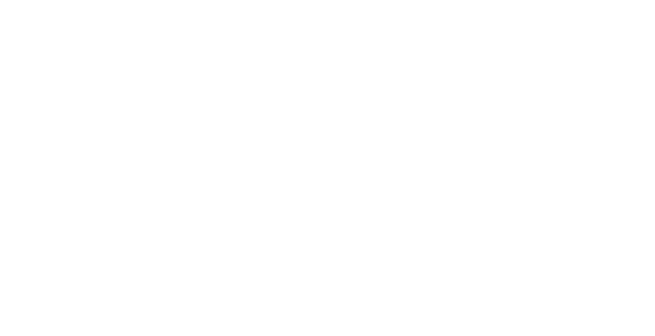
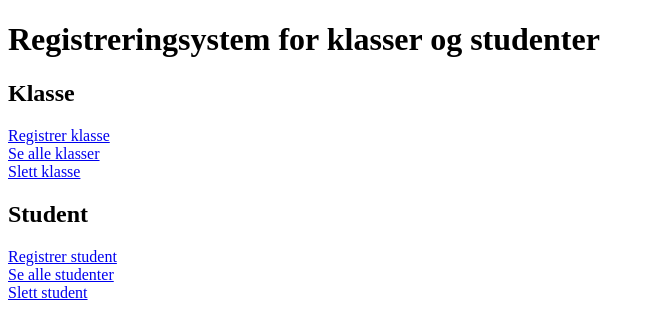
Before and after one commit to suzannekvi/prg120v-obligatorisk-oppgave-1, a plain HTML site: page index.html in a window 1280 px wide. Shown: the whole page, without its empty margins (0-655 px from the left). Drawn offline with Linux system fonts and the light colour scheme.

Commit message:
index.html oppdatert hovedmeny og navigasjons

```diff
--- a/index.html
+++ b/index.html
@@ -1,11 +1,30 @@
 <!DOCTYPE html>
-<html lang="en">
+<html lang="no">
 <head>
     <meta charset="UTF-8">
     <meta name="viewport" content="width=device-width, initial-scale=1.0">
-    <title>Document</title>
+    <title>Obligatorisk oppgave 1</title>
+    <link rel="stylesheet" href="style.css">
 </head>
 <body>
+    <h1>Registreringsystem for klasser og studenter</h1>
 
+    <div class="meny">
+
+       <div class="klasse">
+        <h2>Klasse</h2>
+            <a href="regklasse.php">Registrer klasse</a><br />
+            <a href="visklasse.php">Se alle klasser</a><br />
+            <a href="slettklasse.php">Slett klasse</a><br />
+        </div>
+
+        <div class="student">
+            <h2>Student</h2>
+            <a href="regstudent.php">Registrer student</a><br />
+            <a href="visstudent.php">Se alle studenter</a><br />
+            <a href="slettstudent.php">Slett student</a><br />
+        </div>
+
+    </div>
 </body>
 </html>
```
